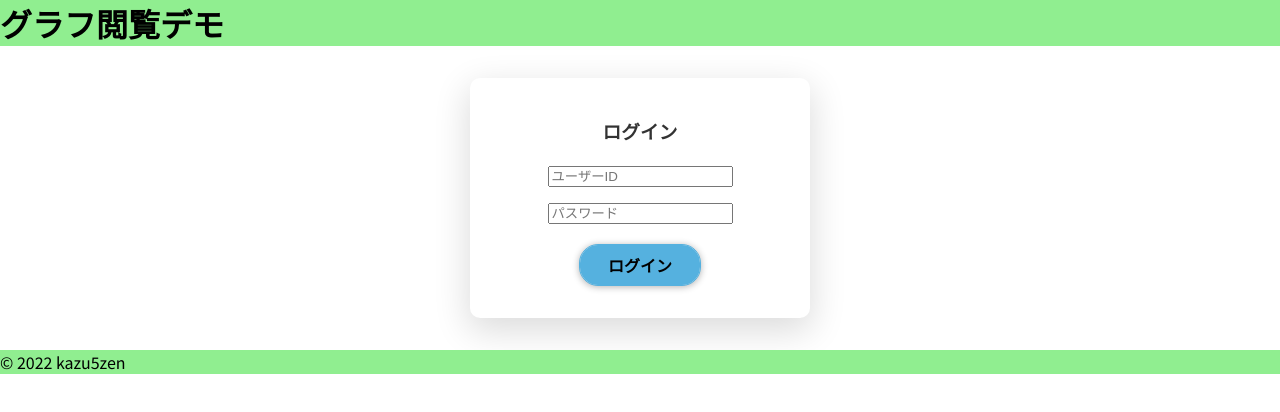
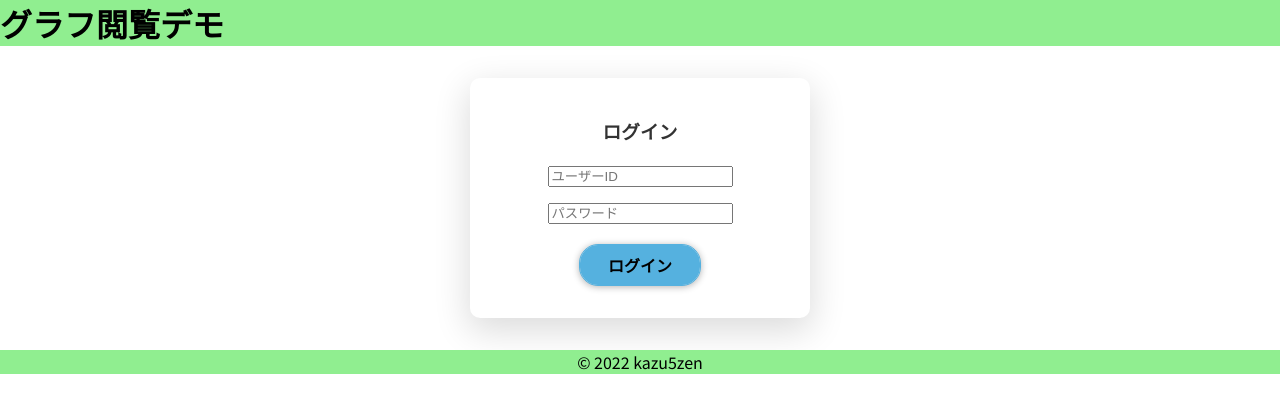
Before and after one commit to kazu5zen/react-api-demo-01, a React (Create React App) app in the folder front/: page / in a window 1280 px wide. Shown: the top 412 px of the page. Built offline with nearby package versions, Linux system fonts and the light colour scheme; no server answers.

Commit message:
Readme修正、ページタイトル変更、Footerを中央寄せに変更 Fixes #17

```diff
--- a/front/public/index.html
+++ b/front/public/index.html
@@ -21,7 +21,7 @@
       work correctly both with client-side routing and a non-root public URL.
       Learn how to configure a non-root public URL by running `npm run build`.
     -->
-    <title>React App</title>
+    <title>グラフ閲覧デモ</title>
   </head>
   <body>
     <noscript>You need to enable JavaScript to run this app.</noscript>
--- a/front/src/components/ui-parts/Footer/Footer.css
+++ b/front/src/components/ui-parts/Footer/Footer.css
@@ -1,4 +1,5 @@
 .footer {
   background-color: lightgreen;
   margin: 0;
+  text-align: center;
 }
```
Also changed, not shown: 1 other file (tests, documents, lock files or other folders).
